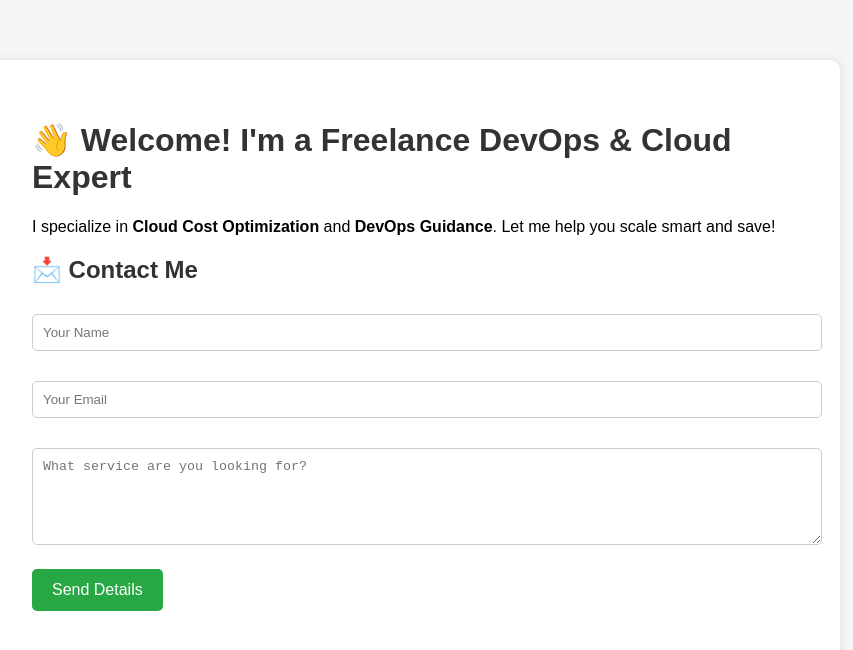
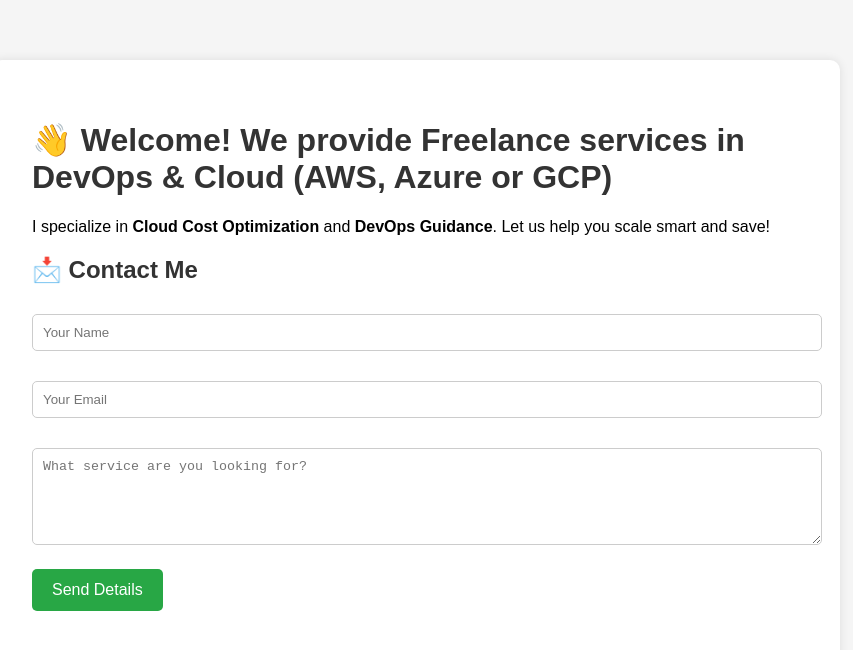
Before and after one commit to zeepharma1/trial, a plain HTML site: page index.html in a window 1280 px wide. Shown: the whole page, without its empty margins (224-1077 px from the left). Drawn offline with Linux system fonts and the light colour scheme.

Commit message:
Update index.html

```diff
--- a/index.html
+++ b/index.html
@@ -48,8 +48,8 @@
 </head>
 <body>
   <div class="container">
-    <h1>👋 Welcome! I'm a Freelance DevOps & Cloud Expert</h1>
-    <p>I specialize in <strong>Cloud Cost Optimization</strong> and <strong>DevOps Guidance</strong>. Let me help you scale smart and save!</p>
+    <h1>👋 Welcome! We provide Freelance services in DevOps & Cloud (AWS, Azure or GCP) </h1>
+    <p>I specialize in <strong>Cloud Cost Optimization</strong> and <strong>DevOps Guidance</strong>. Let us help you scale smart and save!</p>
 
     <h2>📩 Contact Me</h2>
     <form id="contactForm">
```
